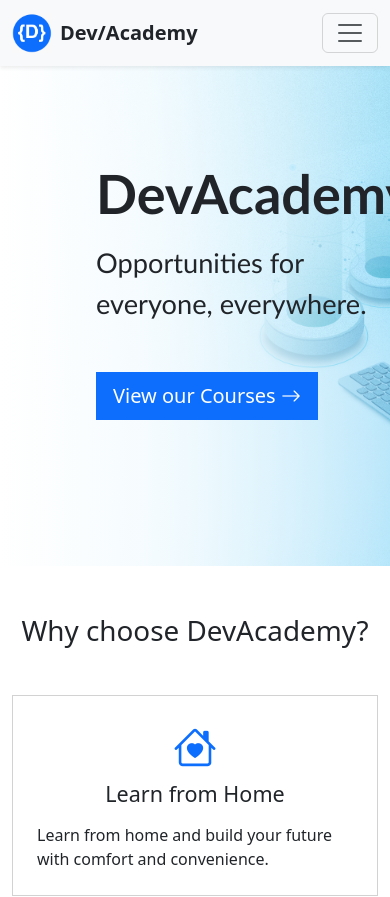
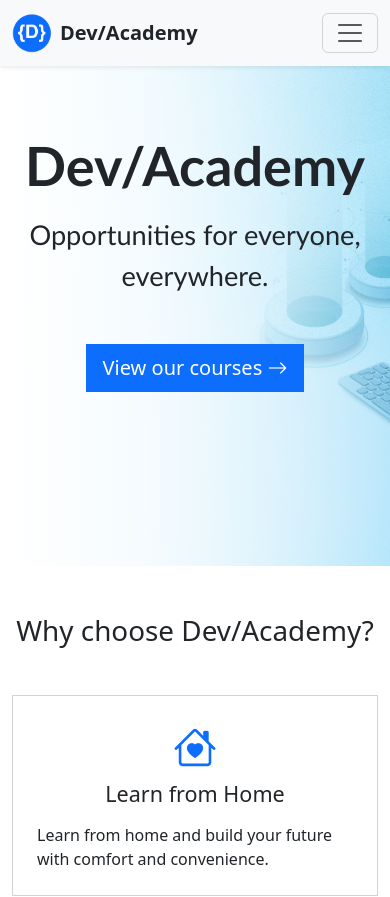
Before and after one commit to ronaldmark-antonio/rmantonio-courseBooking, a Vue app: page / in a window 390 px wide. Shown: the top 897 px of the page. Built offline with nearby package versions, Linux system fonts and the light colour scheme; what notyf would draw is missing.

Commit message:
Add responsive mobile view in home banner

```diff
--- a/src/components/BannerComponent.vue
+++ b/src/components/BannerComponent.vue
@@ -1,61 +1,57 @@
-<!-- When creating a new VueJS component, it must consist of 3 blocks, template, script and style. -->
-<!-- When naming component, it must consist of two words and preferably in PascalCase -->
+<script>
+  export default {
+    props: {
+      bannerProps: Object
+    },
+    mounted() {
+      console.log(this.bannerProps.title);
+      console.log(this.bannerProps.tagline);
+    }
+
+  }
+</script>
 
 <template>
    <div class="row mb-5 py-5" id="banner">
       <div class="col-md-10 p-5 ms-5">
         <h1 class="mb-3" id="banner-title">{{bannerProps.title}}</h1>
         <p class="mb-5" id="motto">{{bannerProps.tagline}}</p>
-        <!-- ACTIVITY SOLUTION START -->
         <router-link class="btn btn-primary btn-lg rounded-0 px-3" :to="{ name: bannerProps.destination }">{{bannerProps.buttonLabel}} <i class="bi bi-arrow-right"></i></router-link>
-        <!-- ACTIVITY SOLUTION END -->
       </div>
     </div>
 </template>
 
+<style scoped>
+#banner {
+  background: linear-gradient(to right, rgb(255, 255, 255), 70%, rgba(126, 209, 247, 0.5)),
+              url('/images/banner-background.png');
+  background-size: cover;
+  background-position: center;
+  height: 500px;
+}
 
-<script>
+h1 {
+  font-family: serif;
+  font-style: normal;
+  font-weight: 700;
+  font-size: 48px;
+}
 
-  // Options API was first used in VueJS Development and is mostly used for smaller scaled applications.
-  // Defining the props property using the Options API will allow components to be completely resuable.
-  export default {
-    // props property is from the Options API that allow us to define the props that can be passed to a component.
-    props: {
-      // We will replace the hardcoded text in our template to details/data passed from the parent.
-      // title: String,
-      // tagline: String
-      bannerProps: Object
-    },
-    // mounted() method can be added which is a function/method that will run when the component is mounted.
-    mounted() {
-      console.log(this.bannerProps.title);
-      console.log(this.bannerProps.tagline);
-    }
+@media (max-width: 768px) {
 
+  #banner {
+    text-align: center;
   }
 
-</script>
-
-
-
-
-<!-- By adding scoped attribute, the styles defined here will only be applied to this component.  -->
-<style scoped>
-  /* modify the top div to have a background image */
-  #banner {
-    background: linear-gradient(to right, rgb(255, 255, 255), 70%, rgba(126, 209, 247, 0.5)), url('/images/banner-background.png');
-    background-size: cover;
-    background-position: center;
-    height: 500px;
+  #banner .col-md-10 {
+    margin-left: 0 !important;
+    padding: 20px !important;
   }
 
-  /* Modify the h1 to have a Montserrat font */
-  /* Since this is scoped, it will only be applied to the h1 element of this component */
-  h1 {
-      font-family: serif;
-      font-style: normal;
-      font-weight: 700;
-      font-size: 48px;
+  #banner-title,
+  #motto {
+    text-align: center;
   }
 
+}
 </style>
--- a/src/components/HighlightsComponent.vue
+++ b/src/components/HighlightsComponent.vue
@@ -1,7 +1,6 @@
-<!-- ACTIVITY SOLUTION START -->
 <template>
     <div class="row my-2">
-        <h1 class="text-center text-dark mb-5">Why choose DevAcademy?</h1>
+        <h1 class="text-center text-dark mb-5">Why choose Dev/Academy?</h1>
         <div id="highlight1" class="col-md-4 pb-3">
             <div id="highlight1" class="card p-2 min-height-100 rounded-0">
                 <div class="card-body">
@@ -45,4 +44,3 @@
         </div>
     </div>
 </template>
-<!-- ACTIVITY SOLUTION END -->
--- a/src/pages/HomePage.vue
+++ b/src/pages/HomePage.vue
@@ -1,4 +1,3 @@
-<!-- ACTIVITY SOLUTION START -->
 <script>
   import BannerComponent from '../components/BannerComponent.vue';
   import HighlightsComponent from '../components/HighlightsComponent.vue';
@@ -10,14 +9,12 @@
     },
     data() {
       return {
-         /* ACTIVITY SOLUTION START */
           bannerProps: {
-            title: "DevAcademy",
+            title: "Dev/Academy",
             tagline: "Opportunities for everyone, everywhere.",
             destination: "Courses",
-            buttonLabel: "View our Courses"
+            buttonLabel: "View our courses"
           }
-          /* ACTIVITY SOLUTION END */
       };
     }
 
@@ -27,11 +24,7 @@
 
 <template>
   <div class="container-fluid">
-
-    <!-- Values can be passed as props using HTML-like attributes. This custom attribute name must be the same as the name of the props defined in the child component -->
-    <!-- :props-name=value - is called v-bind directive which will allow us to pass objects as props. -->
     <BannerComponent :bannerProps=bannerProps />
     <HighlightsComponent />
   </div>
 </template>
-<!-- ACTIVITY SOLUTION END -->
```
